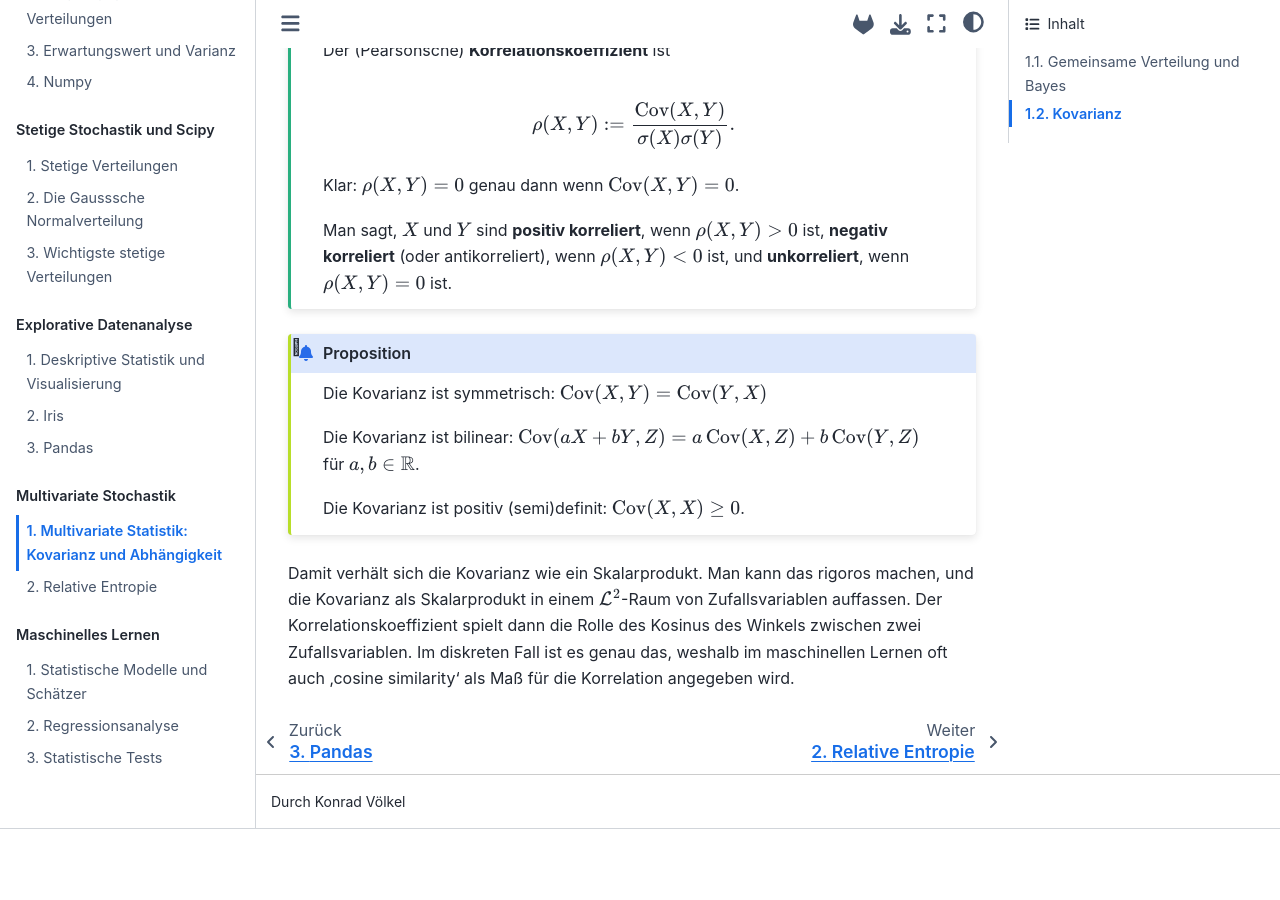
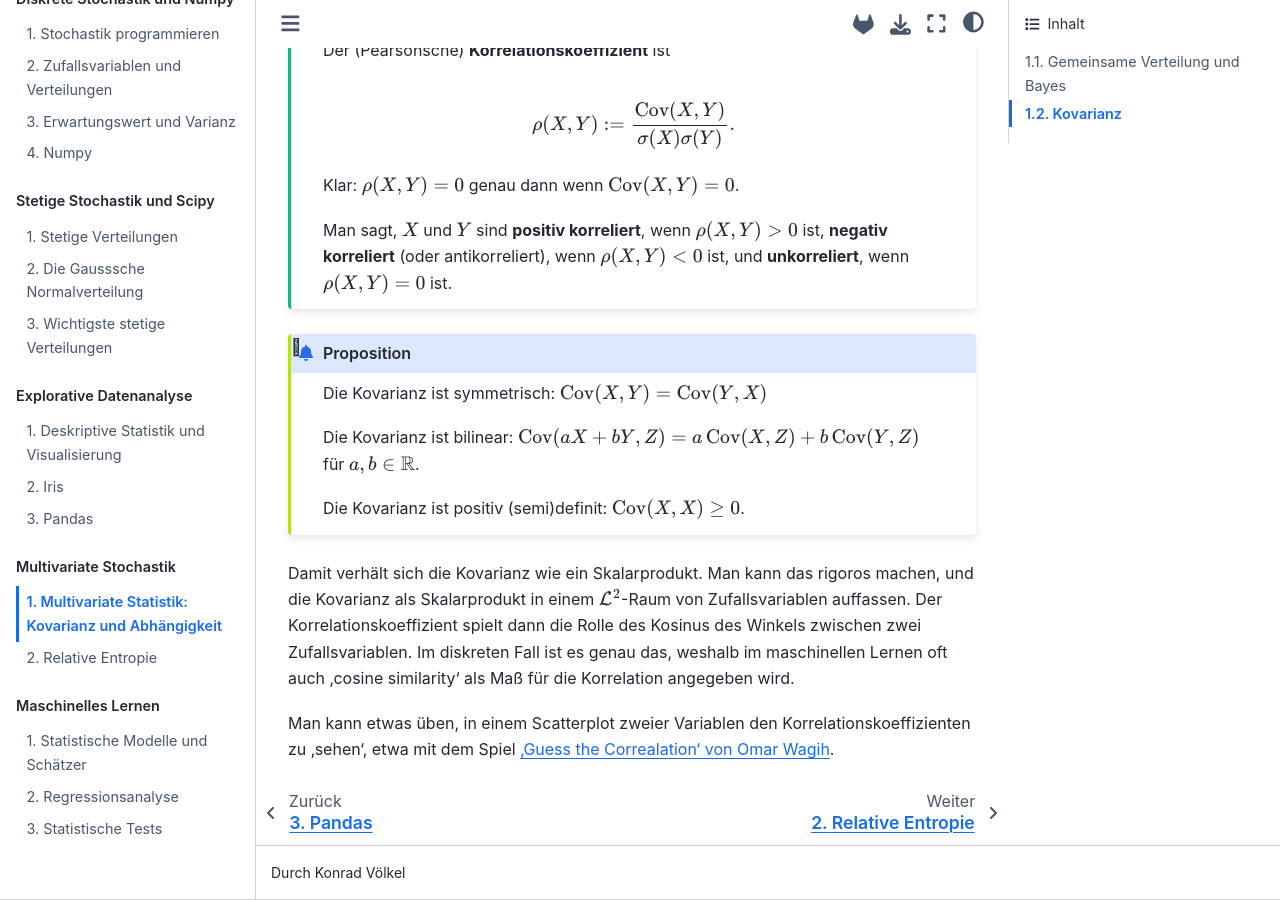
Before and after one commit to konradvoelkel/ds-skript-mirror, a Jupyter Book: the page built from kovarianz.md, in a window 1280 px wide and 900 px high, scrolled down 3642 px. Built offline with Jupyter Book 1.0.4 settings and Sphinx 7.4.7 and the Sphinx Book theme 1.1.4, drawn with Linux system fonts in a browser that asks for light colours; pages that are not in the unit, such as notebooks, are missing from menus; before the commit the page ends 4471 px from its top, so only the background shows below that.

Commit message:
Link zum Spiel hinzu

```diff
--- a/kovarianz.md
+++ b/kovarianz.md
@@ -151,3 +151,6 @@ Die Kovarianz ist positiv (semi)definit: $\operatorname{Cov}(X,X) \geq 0$.
 :::
 
 Damit verhält sich die Kovarianz wie ein Skalarprodukt. Man kann das rigoros machen, und die Kovarianz als Skalarprodukt in einem $\mathcal{L}^2$-Raum von Zufallsvariablen auffassen. Der Korrelationskoeffizient spielt dann die Rolle des Kosinus des Winkels zwischen zwei Zufallsvariablen. Im diskreten Fall ist es genau das, weshalb im maschinellen Lernen oft auch 'cosine similarity' als Maß für die Korrelation angegeben wird.
+
+Man kann etwas üben, in einem Scatterplot zweier Variablen den Korrelationskoeffizienten zu 'sehen',
+etwa mit dem Spiel ['Guess the Correalation' von Omar Wagih](https://www.guessthecorrelation.com).
```
